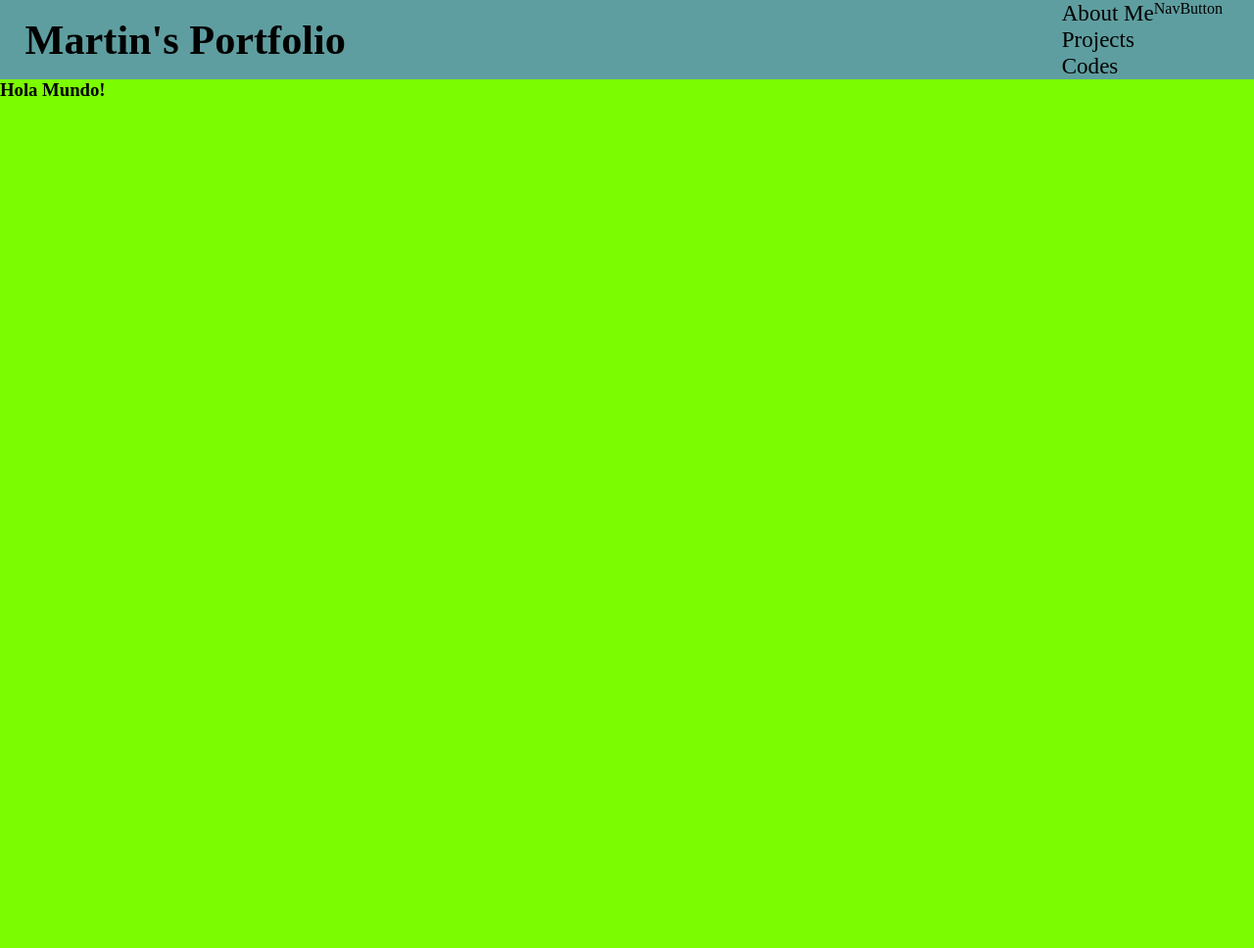
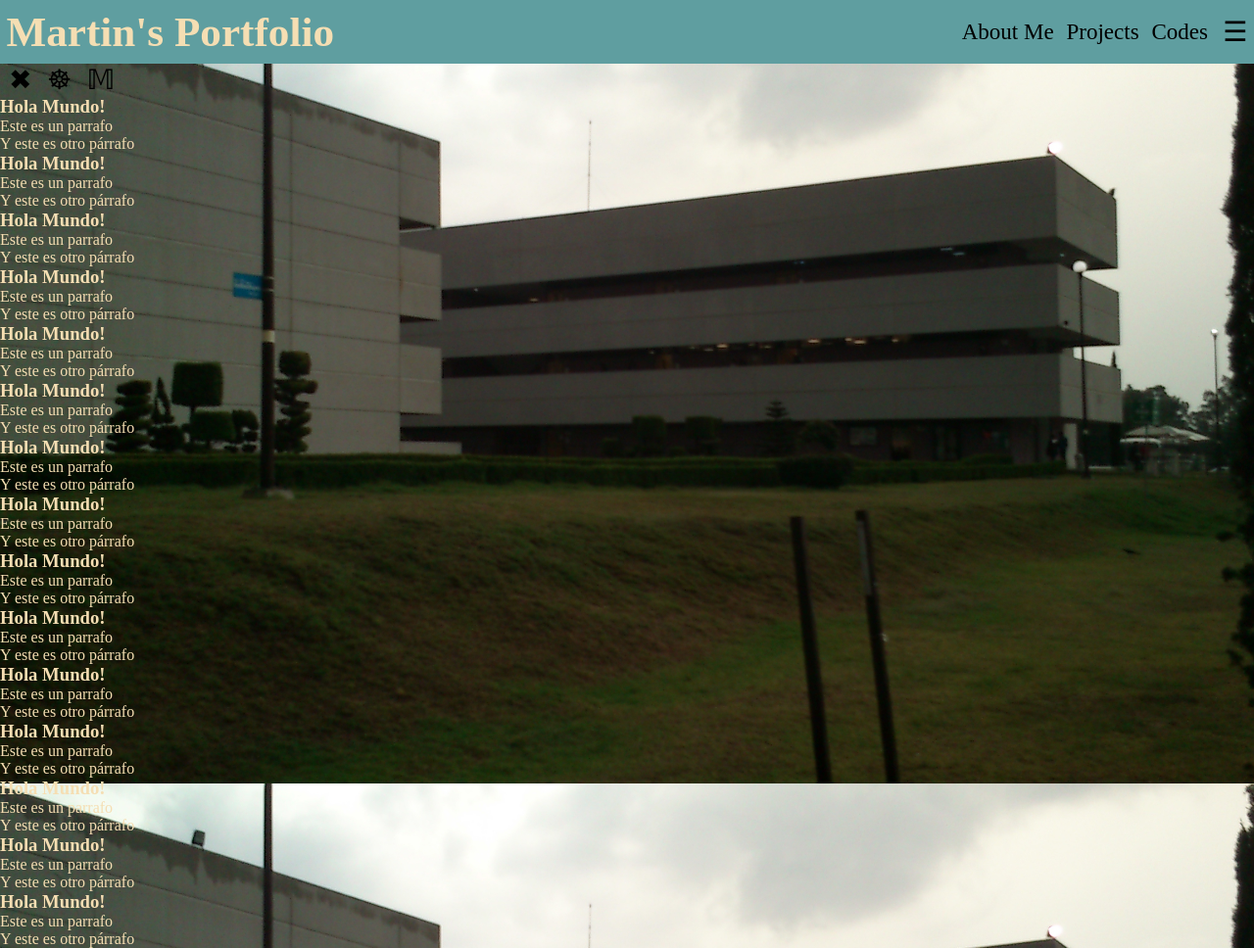
Before and after one commit to MercadoMR/LearningStuff, a plain HTML site: page React1/MeinPage.html in a window 1280 px wide. Shown: the whole page at 98% size. Before the commit the page ends 800 px from the top, so only its background shows below. Drawn offline with Linux system fonts and the light colour scheme.

Commit message:
Functional header bar and working on side push bar

```diff
--- a/React1/MeinPage.html
+++ b/React1/MeinPage.html
@@ -2,6 +2,7 @@
 <html lang="en">
     <head>
         <meta charset="utf-8">
+        <meta name="viewport" content="width=device-width, initial-scale=1.0">
         <title>Martin's Portfolio</title>
         <!-- The following link is to clear default browser's style configuration -->
         <!-- You can achieve almost the same adding the following style:
@@ -20,20 +21,112 @@
             <h1>Martin's Portfolio</h1>
             <nav>
                 <ul>
-                    <li>About Me</li>
-                    <li>Projects</li>
-                    <li>Codes</li>
+                    <li><a href="#">About Me</a></li>
+                    <li><a href="#">Projects</a></li>
+                    <li><a href="#">Codes</a></li>
                 </ul>
-                <aside> NavButton </aside>
+                <button>
+                    ☰
+                </button>
             </nav>
         </header>
+        <aside>
+            <nav>
+                <button>
+                    ✖
+                </button>
+                <button>
+                    ☸
+                </button>
+                <button>
+                    𝕄
+                </button>
+            </nav>
+        </aside>
         <main>
             <section>
                 <article>
                     <h1>Hola Mundo!</h1>
+                    <p> Este es un parrafo </p>
+                    <p> Y este es otro párrafo</p>
                 </article>
                 <article>
-
+                    <h1>Hola Mundo!</h1>
+                    <p> Este es un parrafo </p>
+                    <p> Y este es otro párrafo</p>
+                </article>
+                <article>
+                    <h1>Hola Mundo!</h1>
+                    <p> Este es un parrafo </p>
+                    <p> Y este es otro párrafo</p>
+                </article>
+            </section>
+            <section>
+                <article>
+                    <h1>Hola Mundo!</h1>
+                    <p> Este es un parrafo </p>
+                    <p> Y este es otro párrafo</p>
+                </article>
+                <article>
+                    <h1>Hola Mundo!</h1>
+                    <p> Este es un parrafo </p>
+                    <p> Y este es otro párrafo</p>
+                </article>
+                <article>
+                    <h1>Hola Mundo!</h1>
+                    <p> Este es un parrafo </p>
+                    <p> Y este es otro párrafo</p>
+                </article>
+            </section>
+            <section>
+                <article>
+                    <h1>Hola Mundo!</h1>
+                    <p> Este es un parrafo </p>
+                    <p> Y este es otro párrafo</p>
+                </article>
+                <article>
+                    <h1>Hola Mundo!</h1>
+                    <p> Este es un parrafo </p>
+                    <p> Y este es otro párrafo</p>
+                </article>
+                <article>
+                    <h1>Hola Mundo!</h1>
+                    <p> Este es un parrafo </p>
+                    <p> Y este es otro párrafo</p>
+                </article>
+            </section>
+            <section>
+                <article>
+                    <h1>Hola Mundo!</h1>
+                    <p> Este es un parrafo </p>
+                    <p> Y este es otro párrafo</p>
+                </article>
+                <article>
+                    <h1>Hola Mundo!</h1>
+                    <p> Este es un parrafo </p>
+                    <p> Y este es otro párrafo</p>
+                </article>
+                <article>
+                    <h1>Hola Mundo!</h1>
+                    <p> Este es un parrafo </p>
+                    <p> Y este es otro párrafo</p>
+                </article>
+            </section>
+            <section>
+                <article>
+                    <h1>Hola Mundo!</h1>
+                    <p> Este es un parrafo </p>
+                    <p> Y este es otro párrafo</p>
+                </article>
+                <article>
+                    <h1>Hola Mundo!</h1>
+                    <p> Este es un parrafo </p>
+                    <p> Y este es otro párrafo</p>
+                </article>
+                <article>
+                    <h1>Hola Mundo!</h1>
+                    <p> Este es un parrafo </p>
+                    <p> Y este es otro párrafo</p>
                 </article>
             </section>
         </main>
--- a/React1/MeinStyle.css
+++ b/React1/MeinStyle.css
@@ -3,30 +3,59 @@
     padding: 0;
     box-sizing: border-box;
 }
-/*
-display: flex;
-justify-content: center; // align horizontal
-align-items: center; // align vertical
-*/
+
 header{
+    top:0;
+    width:100%;
     background-color: cadetblue;
     display: flex; /* To make the header a flexbox */
     justify-content: space-between;
-    align-items: center;
+    align-content: center;
+    position: sticky;
 }
 header h1{
-    margin-left: 2vw;
-    font-size: max(3.3vw,1.5rem);
+    font-size: calc(1.5rem + 1.5vmax);
+    margin-top: 1vh;
+    margin-bottom: 1vh;
+    margin-left: 0.5vw;
 }
 nav{
-    margin-right: 2.5vw;
+    display:flex;
+    padding: auto;
+}
+nav ul{
+    list-style-type: none;
     display:flex;
 }
-nav ul{
-    font-size: max(1.8vw,1rem);
-    list-style-type: none;
+nav button{
+    cursor: pointer;
+    font-size: max(2.2vmax,1rem);
+    background-color: transparent;
+    border:none;
+    padding-left: 0.7vw;
+    padding-right: 0.5vw;
 }
 
+button:hover{
+    background-color: khaki;
+}
+li{
+    display: flex;
+    align-items: center;
+    font-size: max(1.8vmax,1rem);
+    padding: 0 0.5vw;
+}
+li:hover{
+    background-color: khaki;
+}
+li a{
+    text-decoration: none;
+    color: black;
+}
+
+
 body{
-    background-color:lawngreen;
+    background: url(images/escom1.jpg) no-repeat center center fixed;
+    background-size: cover;
+    color:wheat;
 }
```
